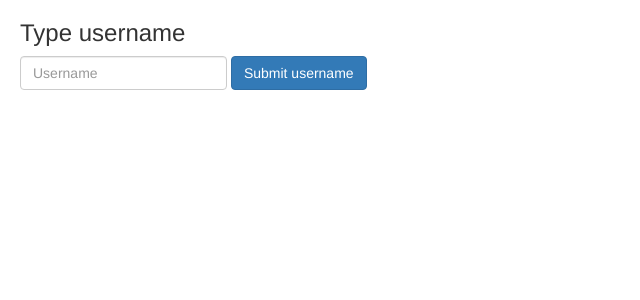
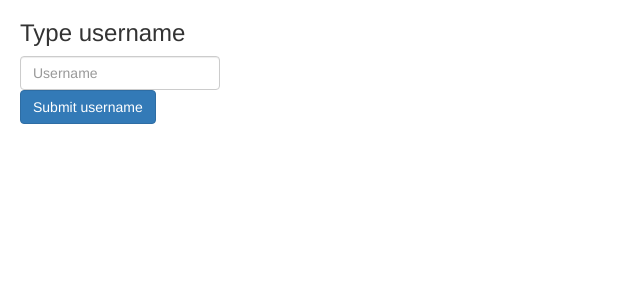
Before and after one commit to leahkla/cognitive-neuroscience-project, a Flask app: page /login in a window 1280 px wide. Shown: the part 52-352 px from the top of the page, without its empty margins (0-640 px from the left). Run offline with Flask 2, Linux system fonts and the light colour scheme; some libraries are stand-ins or nearby versions.

Commit message:
Submit username

```diff
--- a/flaskr/flaskr.py
+++ b/flaskr/flaskr.py
@@ -45,7 +45,6 @@ def save():
 
 @app.route('/submit_username', methods=['POST'])
 def submit_username():
-    print(request.form.get('username'))
     session['username'] = request.form.get('username')
     return redirect(url_for('index'))
 
--- a/flaskr/templates/frontend/login.html
+++ b/flaskr/templates/frontend/login.html
@@ -28,26 +28,21 @@
 
   <div style="margin: 20px;">
     <h3>Type username</h3>
-      <form class="form-inline">
+        <div class="form-group mx-sm-3 mb-2">
+            <form action="/submit_username" method="post">
+                <input type="text" placeholder="Username" name="username" class="form-control" value="{{
+                request.form.username }}" style="width:200px;">
+                <input class="btn btn-primary mb-2" type="submit" value="Submit username">
+            </form>
+        </div>
 
-  <div class="form-group mx-sm-3 mb-2">
-    <label for="username" class="sr-only">Username</label>
-    <input class="form-control" id="username" placeholder="Username">
-  </div>
-    <button type="submit" class="btn btn-primary mb-2" id="submit_username">Submit username</button>
-    </form>
   </div>
 
 
 </body>
 
 <script>
-    $( "#submit_username" ).click(function() {
-        $.post( "/submit_username", { username: $("#username").val() })
-            .done(function( data ) {
-                window.location.href = "/";
-        });
-    });
+
 </script>
 
 </html>
```
